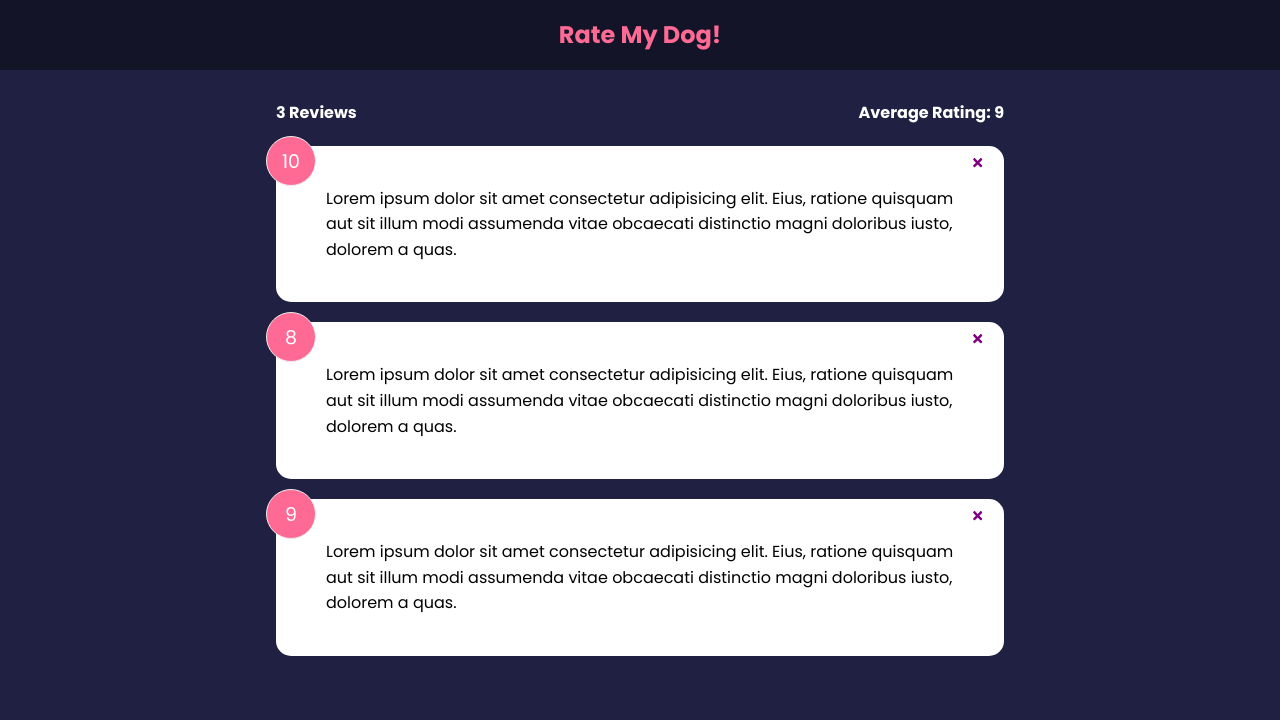
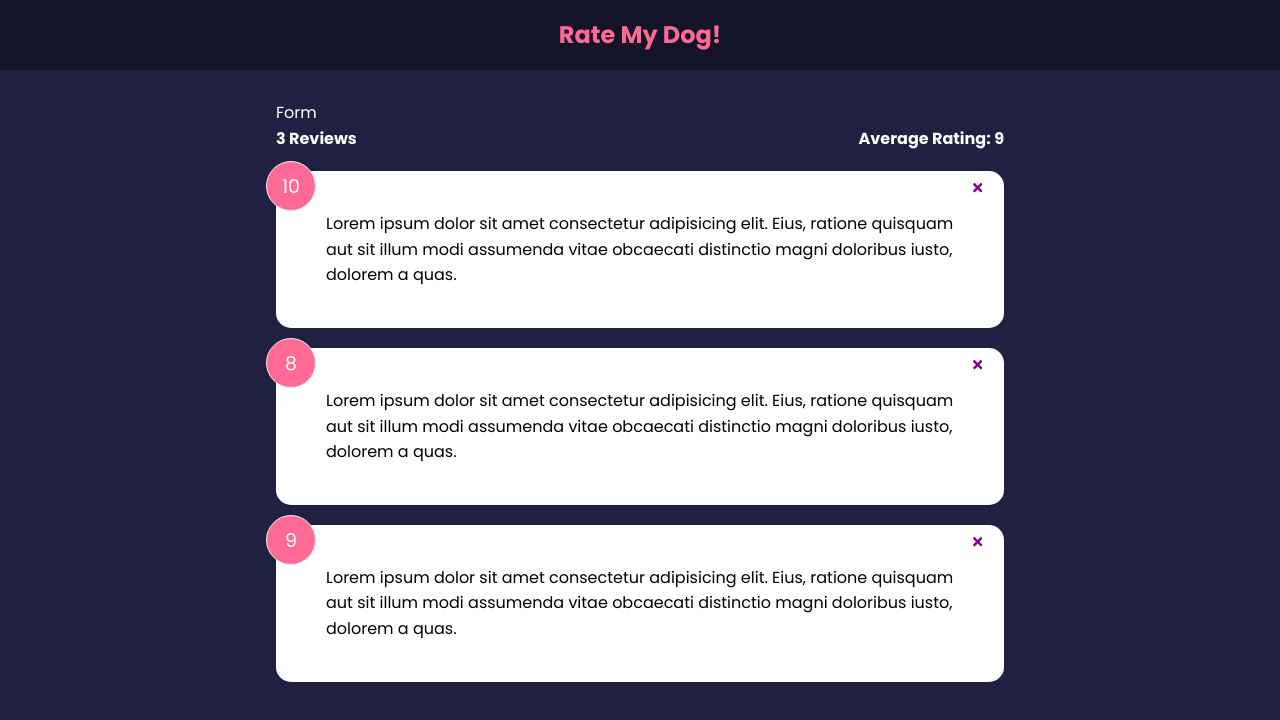
Before and after one commit to brentdoering/rate-my-dog, a React (Create React App) app: page / in a window 1280 px wide. Shown: the top 720 px of the page. Built offline with nearby package versions, Linux system fonts and the light colour scheme.

Commit message:
Created FeedbackForm component and imported to App.js

```diff
--- a/src/App.js
+++ b/src/App.js
@@ -3,6 +3,7 @@ import Header from './components/Header';
 import FeedbackData from './data/FeedbackData';
 import FeedbackList from './components/FeedbackList';
 import FeedbackStats from './components/FeedbackStats';
+import FeedbackForm from './components/FeedbackForm';
 
 function App() {
 
@@ -18,6 +19,7 @@ function App() {
         <>
         <Header />
         <div className='container'>
+        <FeedbackForm />
         <FeedbackStats feedback={feedback} />
         <FeedbackList feedback ={feedback} handleDelete={deleteFeedback} />
         </div>
--- /dev/null
+++ b/src/components/FeedbackForm.jsx
@@ -0,0 +1,7 @@
+function FeedbackForm() {
+  return (
+    <div>Form</div>
+  )
+}
+
+export default FeedbackForm
```
